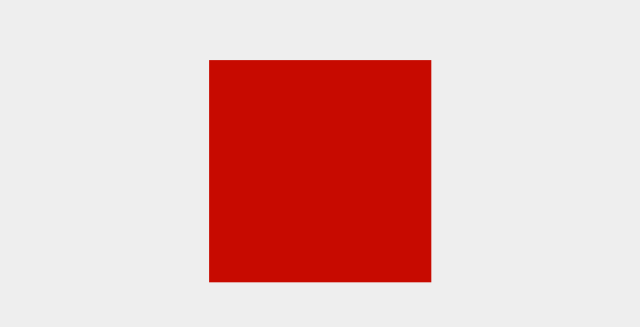
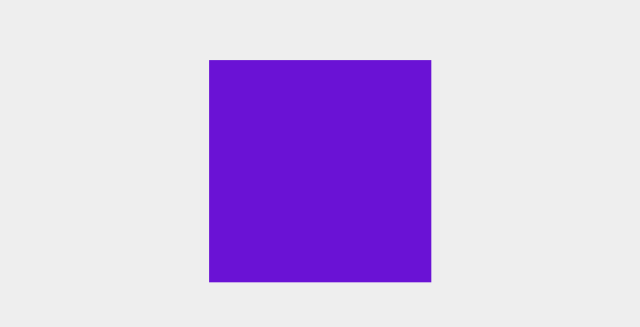
Before and after one commit to Parasbramhankar/Cube-illusion, a plain HTML site: page index.html in a window 1280 px wide. Shown: the part 201-528 px from the top of the page, without its empty margins (292-932 px from the left). Drawn offline with Linux system fonts and the light colour scheme.

Commit message:
final Commit

```diff
--- a/style.css
+++ b/style.css
@@ -39,7 +39,7 @@ body {
   }
 
   .divider {
-    background: #C70A00;
+    background: #6a12d5;
     height: 100px;
     width: 100px;
     left: 60px;
@@ -52,13 +52,13 @@ body {
   }
 
   .side.front {
-    background: #C70A00;
+    background: #6a12d5;
     -webkit-transform: rotateY(0deg) translateZ(100px);
     transform: rotateY(0deg) translateZ(100px);
   }
 
   .side.back {
-    background: #C70A00;
+    background: #6a12d5;
     -webkit-transform: rotateY(180deg) translateZ(100px);
     transform: rotateY(180deg) translateZ(100px);
   }
@@ -111,7 +111,7 @@ body {
   }
 
   .side-slice {
-    background: #C70A00;
+    background: #6a12d5;
     width: 200px;
     height: 80px;
     right: 0px;
```
